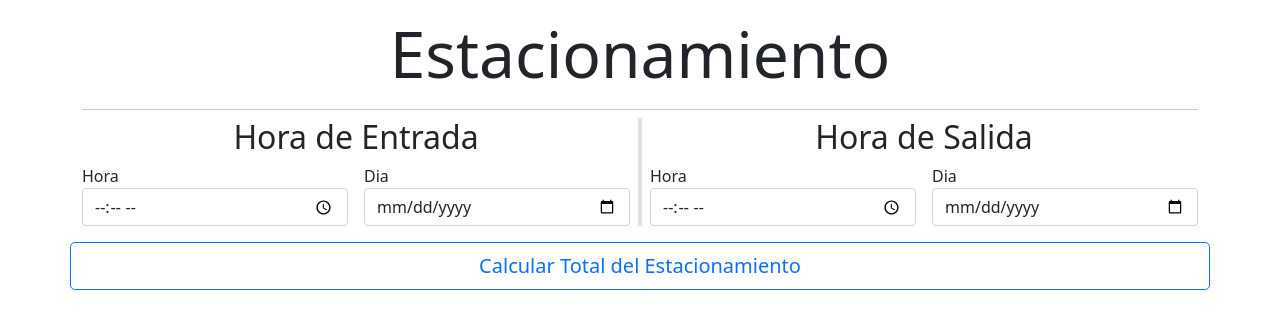
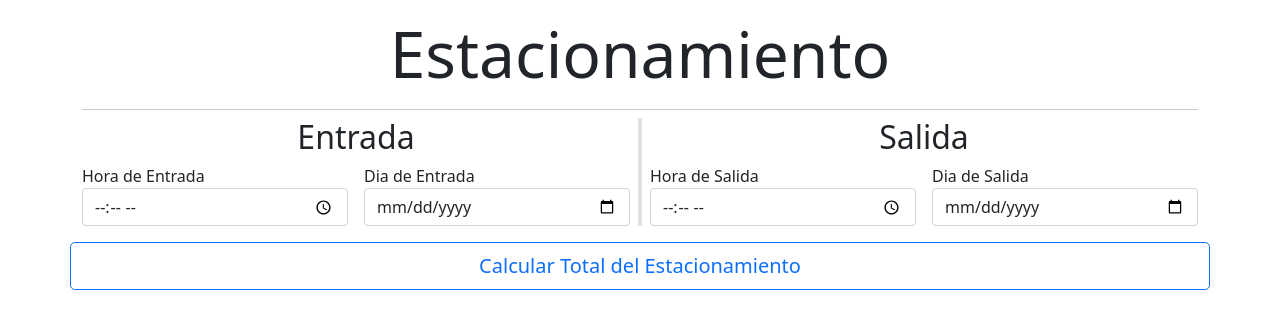
Before and after one commit to terrster/javascript, a plain HTML site: page Condicionales_anidadas/Practica_8/html/index.html in a window 1280 px wide. Drawn offline with nearby package versions, Linux system fonts and the light colour scheme.

Commit message:
Arreglo de estacionamiento

```diff
--- a/Condicionales_anidadas/Practica_8/html/index.html
+++ b/Condicionales_anidadas/Practica_8/html/index.html
@@ -18,30 +18,30 @@
       <hr class="my-2">
       <form class="row g-3 ">
         <div class="col border-end  border-2">
-          <h2>Hora de Entrada</h2>
+          <h2>Entrada</h2>
         </div>
         <div class="col border-start  border-2">
-          <h2>Hora de Salida</h2>
+          <h2>Salida</h2>
         </div>
       </form>
       <form class="row g-3 ">
         <div class="col">
-          <label for="hr1">Hora</label>
+          <label for="hr1">Hora de Entrada</label>
           <input type="time" class="form-control" name="" id="hr1" aria-describedby="helpId"
             placeholder="... ">
         </div>
         <div class="col border-end  border-2">
-          <label for="d1">Dia</label>
+          <label for="d1">Dia de Entrada</label>
           <input type="date" class="form-control" name="" id="d1" aria-describedby="helpId"
             placeholder="... ">
         </div>
         <div class="col border-start  border-2">
-          <label for="hr2">Hora</label>
+          <label for="hr2">Hora de Salida</label>
           <input type="time" class="form-control" name="" id="hr2" aria-describedby="helpId"
             placeholder="... ">
         </div>
         <div class="col">
-          <label for="d2">Dia</label>
+          <label for="d2">Dia de Salida</label>
           <input type="date" class="form-control" name="" id="d2" aria-describedby="helpId"
             placeholder="... ">
         </div>
--- a/Condicionales_anidadas/Practica_8/js/index.js
+++ b/Condicionales_anidadas/Practica_8/js/index.js
@@ -61,9 +61,9 @@ function Operacion(){
     }else if (hora > 2 && hora <= 5 ){
         costo = ((hora -2) * 4) + 10;
     }else if (hora > 5 && hora <= 10){
-        costo = ((hora -2) * 3) + 10;
+        costo = ((hora -5) * 3) + 26;
     }else{
-        costo = ((hora -2) * 2) + 10;
+        costo = ((hora -10) * 2) + 41;
     }
 
     console.log("costo",costo);
```
